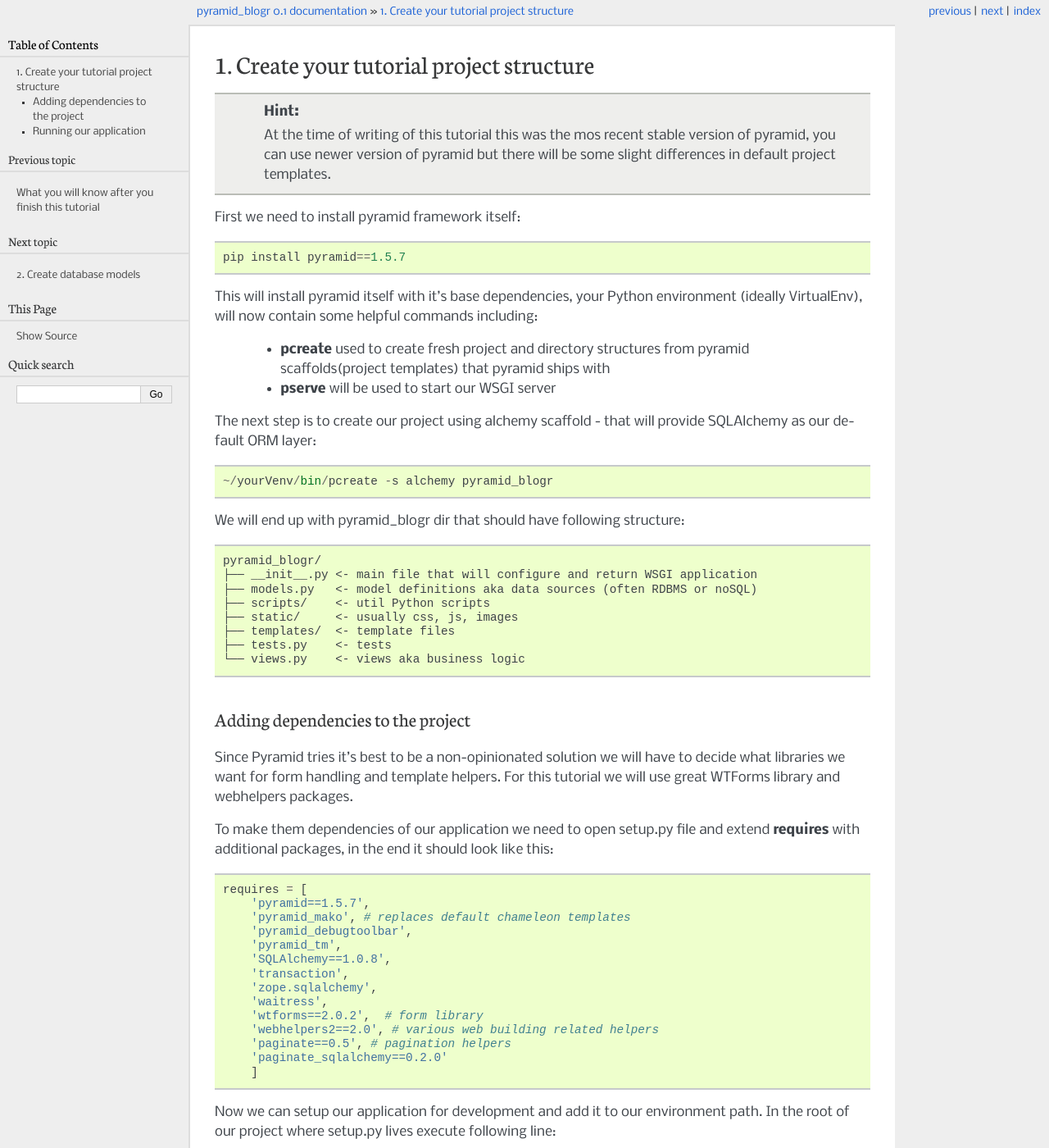
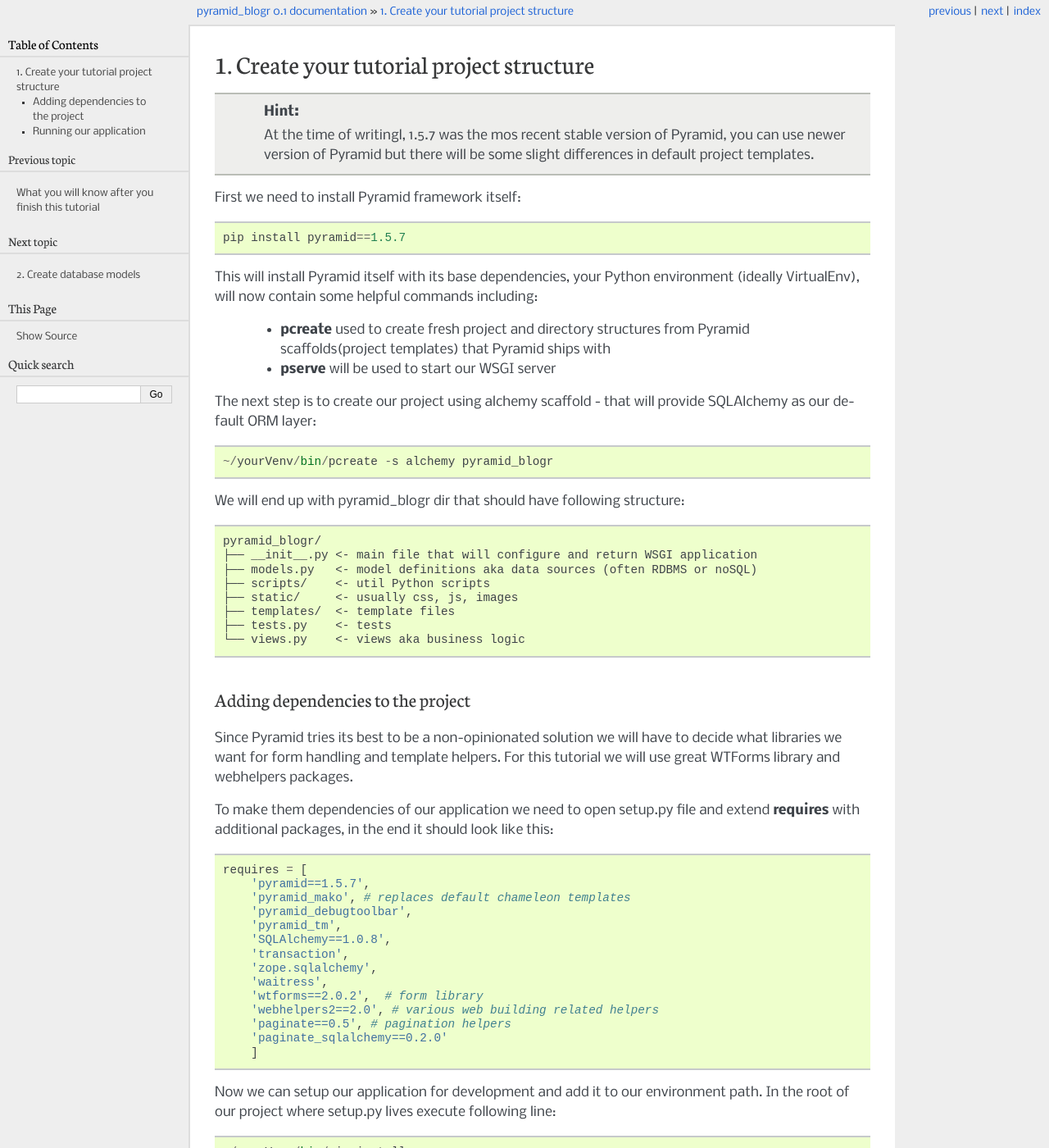
Before and after one commit to Pylons/pyramid_blogr, a Sphinx documentation site: the page built from docs/project_structure.rst, in a window 1280 px wide and 1400 px high. Shown: the whole window at 82% size. Built offline with Sphinx 7.4.7, drawn with Linux system fonts in a browser that asks for light colours; some of the changed text lies outside the part shown.

Commit message:
More minor grammar fixes

```diff
--- a/docs/project_structure.rst
+++ b/docs/project_structure.rst
@@ -3,20 +3,20 @@
 =========================================
 
 .. hint ::
-    At the time of writing of this tutorial this was the mos recent stable version
-    of pyramid, you can use newer version of pyramid but there will be some slight
+    At the time of writingl, 1.5.7 was the mos recent stable version
+    of Pyramid, you can use newer version of Pyramid but there will be some slight
     differences in default project templates.
 
-First we need to install pyramid framework itself::
+First we need to install Pyramid framework itself::
 
     pip install pyramid==1.5.7
 
-This will install pyramid itself with it's base dependencies, your Python
+This will install Pyramid itself with its base dependencies, your Python
 environment (ideally VirtualEnv), will now contain some helpful commands
 including:
 
     * **pcreate** used to create fresh project and directory structures from
-      pyramid scaffolds(project templates) that pyramid ships with
+      Pyramid scaffolds(project templates) that Pyramid ships with
     * **pserve** will be used to start our WSGI server
 
 The next step is to create our project using alchemy scaffold - that will
@@ -38,7 +38,7 @@
 Adding dependencies to the project
 ----------------------------------
 
-Since Pyramid tries it's best to be a non-opinionated solution we will have to
+Since Pyramid tries its best to be a non-opinionated solution we will have to
 decide what libraries we want for form handling and template helpers.
 For this tutorial we will use great WTForms library and webhelpers packages.
 
@@ -89,7 +89,7 @@
 both your application code and static files.
 **development.ini file is used to provide all the configuration details**,
 the *--reload* parameter tells the server to restart our application every
-time it's code changes, this is a great setting for fast development and
+time its code changes, this is a great setting for fast development and
 testing live changes to our app.
 
 Unfortunately on our first run the application will throw exception::
```
